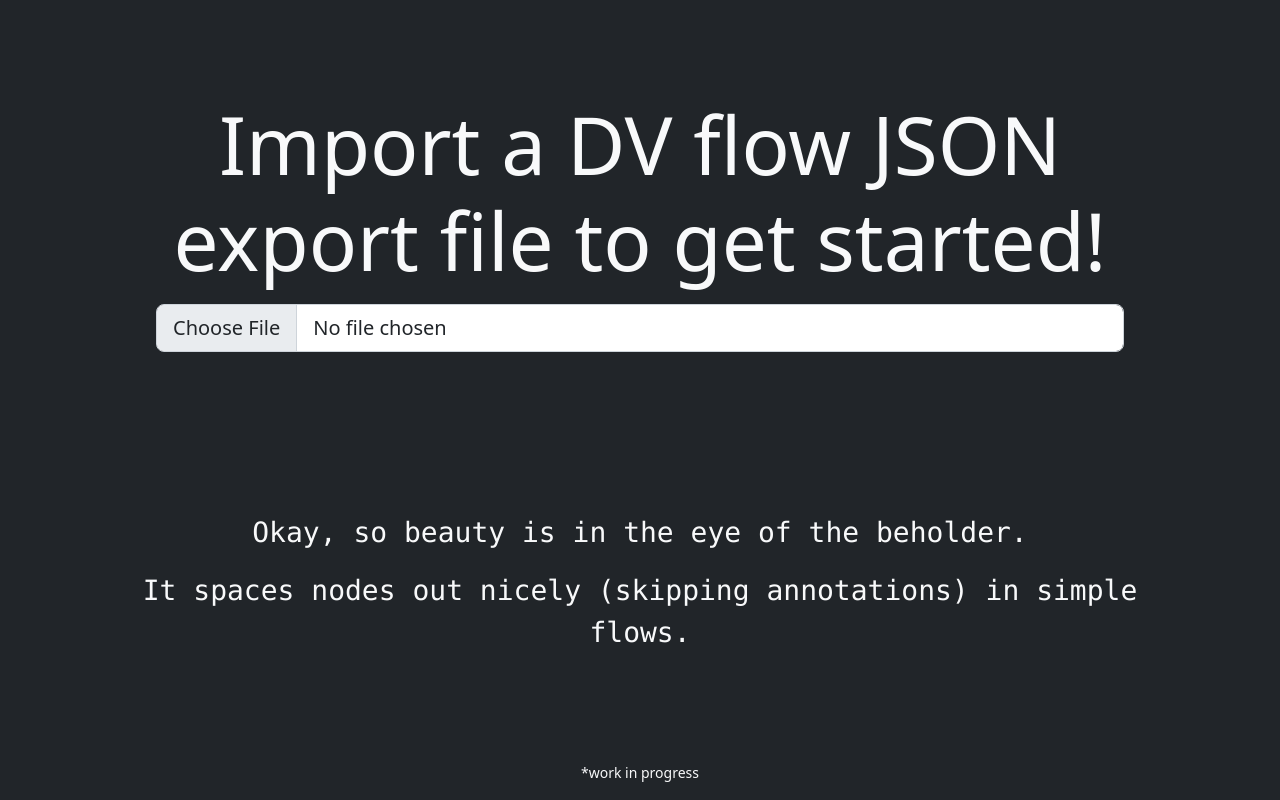
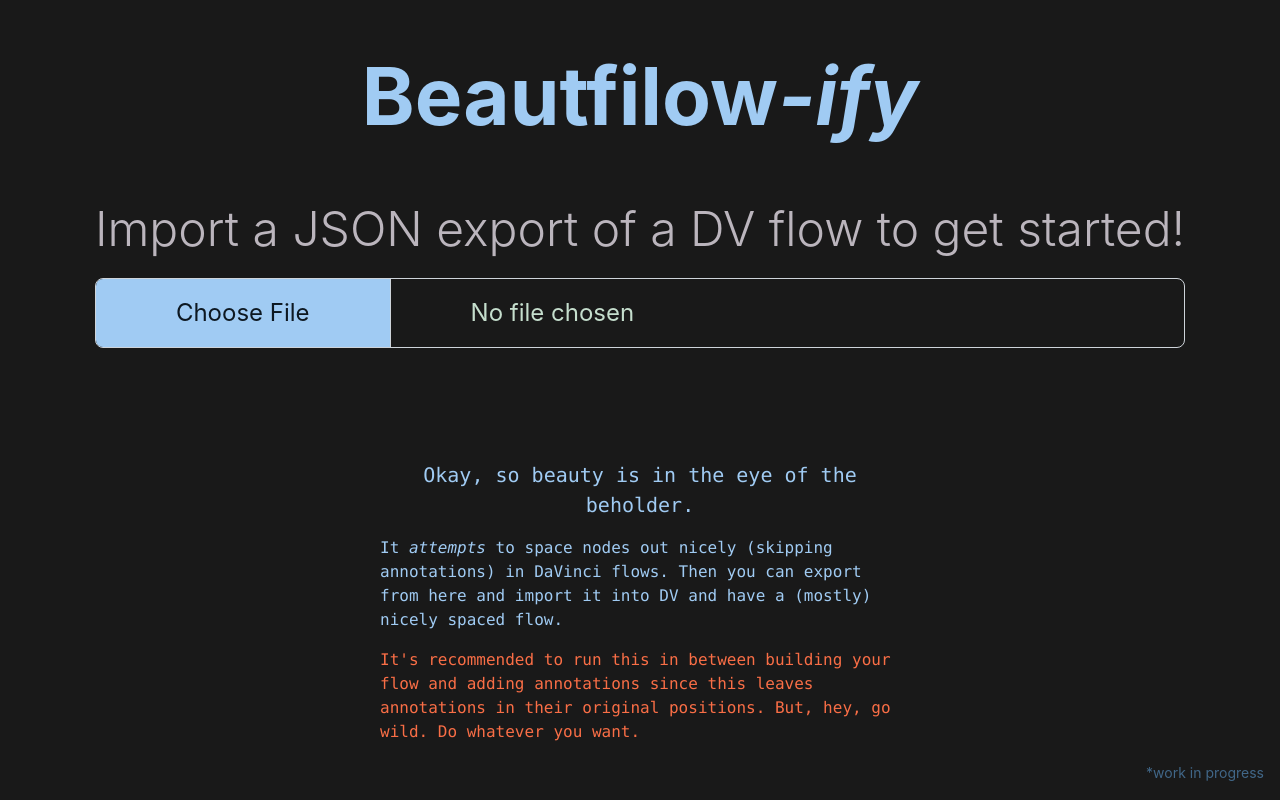
Before and after one commit to akdombrowski/beautiflow-visualization, a React (Create React App) app: page / in a window 1280 px wide. Built offline with nearby package versions, Linux system fonts and the light colour scheme.

Commit message:
styling lots of styling

```diff
--- a/package.json
+++ b/package.json
@@ -13,6 +13,7 @@
     "react-cytoscapejs": "^2.0.0",
     "react-dom": "^18.2.0",
     "react-scripts": "5.0.1",
+    "sass": "^1.58.3",
     "web-vitals": "^3.1.1"
   },
   "scripts": {
--- a/src/App.js
+++ b/src/App.js
@@ -551,7 +551,6 @@ function App() {
                 <Accordion
                   flush
                   className="h-100 px-0 m-0 text-light bs-headings-color-light"
-                  defaultActiveKey="0"
                   onSelect={(eKey) => toggleAccordion(eKey)}
                 >
                   <Accordion.Item
@@ -600,45 +599,134 @@ function App() {
       ) : (
         <Stack
           gap={5}
-          className="p-5 justify-content-center align-items-center align-content-center"
+          className="p-5 h-100 justify-content-start align-items-center align-content-center"
         >
-          {/* <Row className="pt-5 justify-content-center align-content-center"> */}
-          <div className="pb-5 px-5 m-5">
-            {/* <Col xs={8} className="py-5 m-5"> */}
+          <Row>
+            <Col>
+              <h1 className="display-1 text-light fw-bolder">
+                Beautfilow<i>-ify</i>
+              </h1>
+            </Col>
+          </Row>
+          <div className="">
             <Form>
               <Form.Group controlId="formFileLg" className="mb-3">
-                <Form.Label>
-                  <h1 className="display-1 text-light text-center">
-                    Import a DV flow JSON export file to get started!
-                  </h1>
+                <Form.Label className="pb-1">
+                  <h6 className="display-5 text-info text-center">
+                    Import a JSON export of a DV flow to get started!
+                  </h6>
                 </Form.Label>
                 <Form.Control
                   type="file"
                   size="lg"
+                  style={{ backgroundColor: "var(--bs-dark)" }}
                   onChange={(e) => loadFlowJSONFromFile(e)}
                 />
               </Form.Group>
             </Form>
-            {/* </Col> */}
           </div>
-          <div className="px-5">
-            {/* <Col xs={12}> */}
-            <p className="fs-3 text-light text-center font-monospace fw-lighter text-break">
-              Okay, so beauty is in the eye of the beholder.
-            </p>
-            <p className="fs-3 text-light text-center font-monospace fw-lighter text-break">
-              It spaces nodes out nicely (skipping annotations) in simple flows.
-            </p>
-            {/* </Col> */}
-          </div>
+
+          <Row className="justify-content-center p-5">
+            <Col xs={10} lg={6}>
+              <Row className="justify-content-center">
+                <Col xs={12}>
+                  <p className="fs-5 p-0 text-light text-center font-monospace fw-lighter text-break">
+                    Okay, so beauty is in the eye of the beholder.
+                  </p>
+                </Col>
+              </Row>
+              <Row>
+                <Col xs={12}>
+                  <p className="fs-6 p-0 text-light text-start font-monospace fw-lighter text-break">
+                    It <i>attempts</i> to space nodes out nicely (skipping
+                    annotations) in DaVinci flows. Then you can export from here
+                    and import it into DV and have a (mostly) nicely spaced
+                    flow.
+                  </p>
+                </Col>
+              </Row>
+              <Row>
+                <Col xs={12}>
+                  <p className="fs-6 p-0 text-warning text-start font-monospace fw-lighter text-break">
+                    It's recommended to run this in between building your flow
+                    and adding annotations since this leaves annotations in
+                    their original positions. But, hey, go wild. Do whatever you
+                    want.
+                  </p>
+                </Col>
+              </Row>
+            </Col>
+          </Row>
+
+          <Row className="justify-content-center p-0">
+            <Col xs={10} lg={6}>
+              <dl class="row p-0 m-0">
+                <dt class="col-3">
+                  <h5 className="font-monospace fw-bold m-0 text-info text-start text-break text-wrap">
+                    Beautiflowify
+                  </h5>
+                </dt>
+                <dd class="col-9">
+                  <p className="fs-6 m-0 text-info text-start font-monospace  text-wrap">
+                    Attempts to space nodes out nicely according to standardized
+                    spacing.
+                  </p>
+                </dd>
+
+                <dt class="col-3">
+                  <p className="fs-7 m-0 text-info text-start font-monospace  text-wrap">
+                    Export
+                  </p>
+                </dt>
+                <dd class="col-9 ">
+                  <p className="fs-8 m-0 text-info text-start font-monospace text-wrap">
+                    Exports an updated JSON file that you can upload to DaVinci.
+                  </p>
+                </dd>
+
+                <dt class="col-3">
+                  <p className="fs-7 m-0 text-info text-start font-monospace  text-wrap">
+                    Clear
+                  </p>
+                </dt>
+                <dd class="col-9 ">
+                  <p className="fs-8 m-0 text-info text-start font-monospace  text-wrap">
+                    Wipes out the nodes and Brings you back to this page.
+                  </p>
+                </dd>
+
+                <dt class="col-3">
+                  <p className="fs-7 m-0 text-info text-start font-monospace  text-wrap">
+                    Reset
+                  </p>
+                </dt>
+                <dd class="col-9">
+                  <p className="fs-8 m-0 text-info text-start font-monospace  text-wrap">
+                    Reset attempts to set nodes at their original positions.
+                    Warning: it does not stop animations.
+                  </p>
+                </dd>
+
+                <dt class="col-3">
+                  <p className="fs-8 m-0 text-info text-start font-monospace fw-lighter text-wrap">
+                    tips
+                  </p>
+                </dt>
+                <dd class="col-9">
+                  <p className="fs-7 m-0 text-info text-start font-monospace fw-lighter text-wrap">
+                    Use flows without included subflows (i.e., download subflows
+                    separately)
+                  </p>
+                </dd>
+              </dl>
+            </Col>
+          </Row>
+
           <div className="fixed-bottom">
-            {/* <Col xs={12}> */}
-            <p className="text-light text-center">
+            <p className="text-secondary text-end pe-3">
               <small>*work in progress</small>
             </p>
-            {/* </Col> */}
           </div>
-          {/* </Row> */}
         </Stack>
       )}
     </Container>
--- /dev/null
+++ b/src/custom.scss
@@ -0,0 +1,59 @@
+// 1. Include functions first (so you can manipulate colors, SVGs, calc, etc)
+@import "~bootstrap/scss/functions";
+
+// Override default variables before the import
+$body-bg: #0d1821;
+$body-color: #c5decd;
+$primary: #0d1821;
+$secondary: #416788;
+$success: #2c6e49;
+$info: #bbb5bd;
+$warning: #f96e46;
+$danger: #dd0426;
+$light: #a0cbf3;
+$dark: #191919;
+
+// $input-btn-padding-x: 10rem;
+// $input-btn-padding-y: 100;
+// $input-padding-y: $input-btn-padding-y;
+// $input-padding-x: $input-btn-padding-x;
+$input-btn-padding-y-lg: 1rem;
+$input-btn-padding-x-lg: 5rem;
+$input-padding-y-lg: $input-btn-padding-y-lg;
+$input-padding-x-lg: $input-btn-padding-x-lg;
+$input-btn-font-size-lg: 1.5rem;
+$input-font-size-lg: $input-btn-font-size-lg;
+$input-height-border: 0rem;
+$form-text-color: $primary;
+$form-label-color: $primary;
+$form-file-button-color: $primary;
+$form-file-button-bg: $light;
+$form-file-button-hover-bg: $success;
+$font-size-base: 1rem;
+$h1-font-size: $font-size-base * 2.5;
+$h2-font-size: $font-size-base * 2;
+$h3-font-size: $font-size-base * 1.75;
+$h4-font-size: $font-size-base * 1.5;
+$h5-font-size: $font-size-base * 1.25;
+$h6-font-size: $font-size-base;
+
+$my-display-font-sizes: (
+  7: 2rem,
+  8: 1.5rem,
+  9: 1rem,
+  10: 0.5rem,
+  11: 0.25rem,
+  12: 0.1rem,
+);
+
+$my-font-sizes: (
+  7: $font-size-base * 0.75,
+  8: $font-size-base * 0.5,
+  9: $font-size-base * 0.25,
+  10: $font-size-base * 0.1,
+);
+
+// Import Bootstrap and its default variables
+@import "~bootstrap/scss/bootstrap.scss";
+
+$display-font-sizes: map-merge($display-font-sizes, $my-display-font-sizes);
--- a/src/index.js
+++ b/src/index.js
@@ -1,9 +1,9 @@
+import "./custom.scss";
 import React from "react";
 import ReactDOM from "react-dom/client";
 import "./index.css";
 import App from "./App.js";
 import reportWebVitals from "./report-web-vitals.js";
-import "bootstrap/dist/css/bootstrap.min.css";
 
 const root = ReactDOM.createRoot(document.querySelector("#root"));
 root.render(
```
Also changed, not shown: .pnp.cjs, 1 other file (tests, documents, lock files or other folders).
